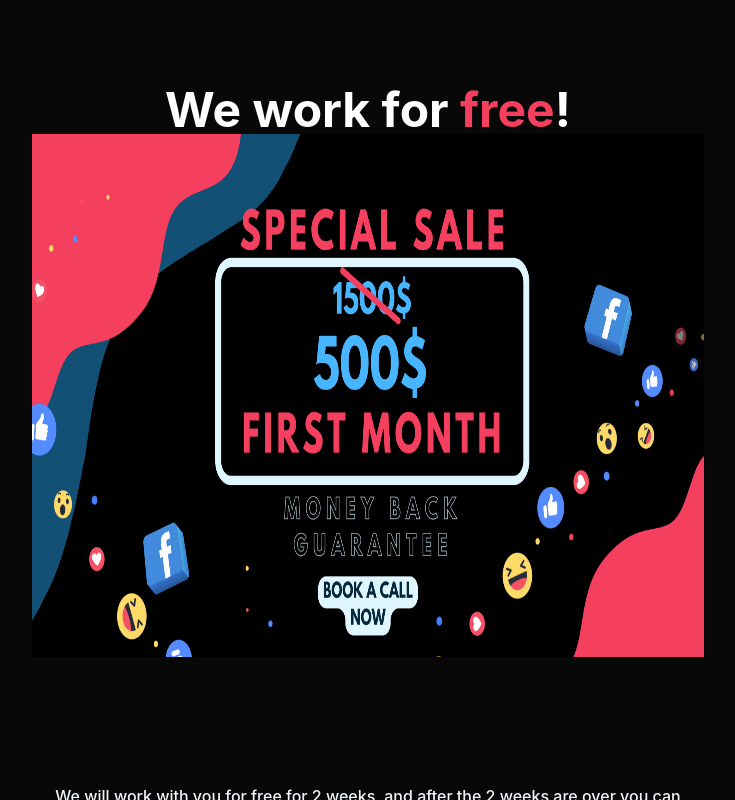
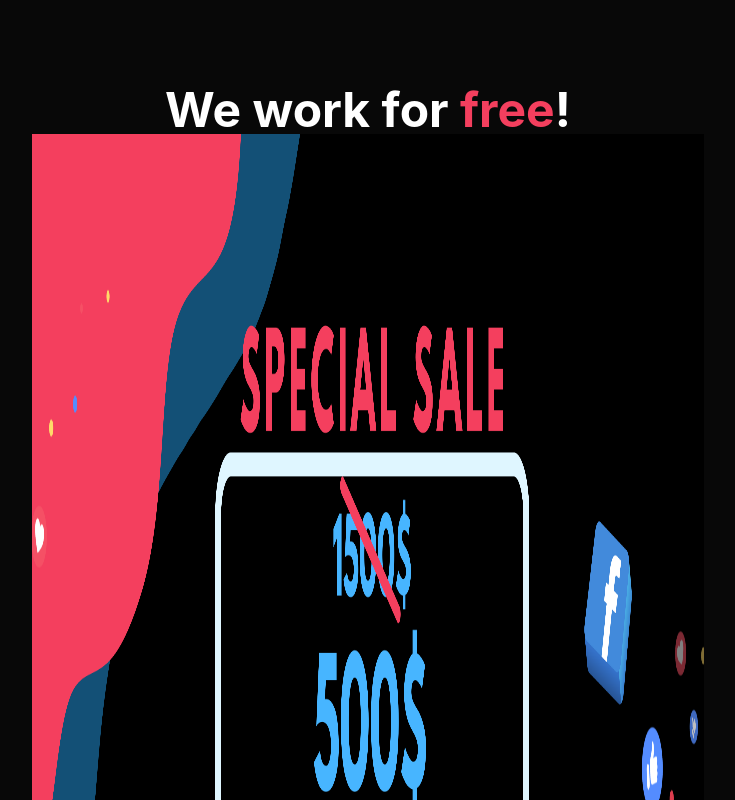
Before and after one commit to augustwoc/Wuertz-Media, a Next.js app: page / in a window 1280 px wide. Shown: the part 600-1400 px from the top of the page, without its empty margins (272-1007 px from the left). Built offline with nearby package versions, Linux system fonts and the light colour scheme.

Commit message:
Update index.tsx

```diff
--- a/pages/index.tsx
+++ b/pages/index.tsx
@@ -42,7 +42,7 @@ const Home: NextPage = () => {
           <div className="m-24 items-center flex flex-wrap justify-center">
             <h1 className="font-bold sm:text-5xl sm:max-w-2xl text-3xl">
               We work for <span className="text-rose-500">free</span>!
-            <Image src={Photo} height="700px" width="900px" />
+            <Image src={Photo} height="6912px" width="3456px" />
             </h1>
             </div>
             <div className="m-24 items-center flex flex-wrap justify-center">
```
